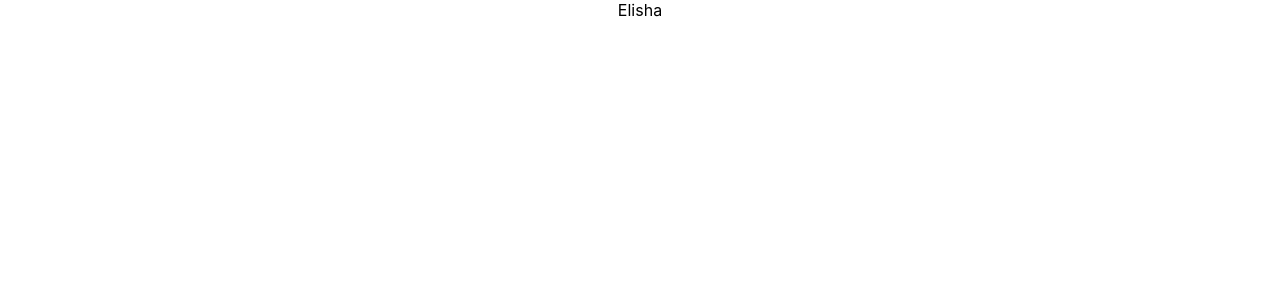
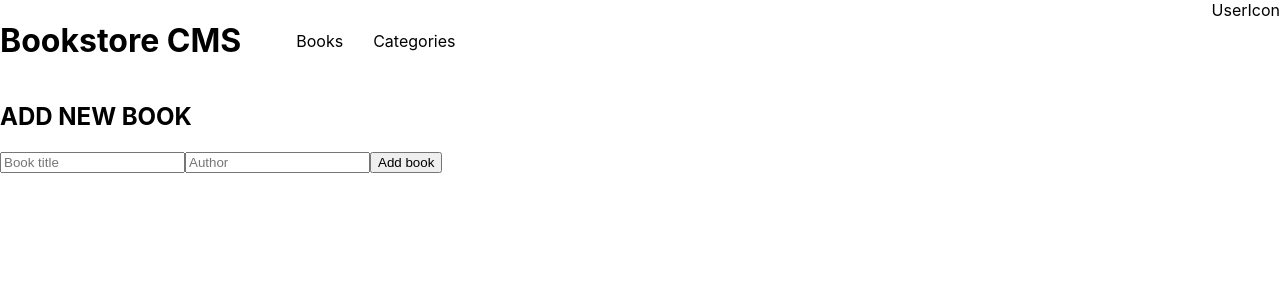
Before and after one commit to Elisha-Tetteyfio/bookstore, a React (Create React App) app: page / in a window 1280 px wide. Shown: the top 300 px of the page. Built offline with nearby package versions, Linux system fonts and the light colour scheme.

Commit message:
Add components and routes

```diff
--- a/package.json
+++ b/package.json
@@ -8,6 +8,7 @@
     "@testing-library/user-event": "^13.5.0",
     "react": "^18.2.0",
     "react-dom": "^18.2.0",
+    "react-router-dom": "^5.3.0",
     "react-scripts": "5.0.1",
     "web-vitals": "^2.1.4"
   },
--- a/src/App.css
+++ b/src/App.css
@@ -1,3 +1 @@
-.App {
-  text-align: center;
-}
+/*******************************************/
--- a/src/App.js
+++ b/src/App.js
@@ -1,9 +1,21 @@
+import { Route, Switch } from 'react-router-dom';
 import './App.css';
+import Header from './components/Header';
+import Books from './pages/Books';
+import Categories from './pages/Categories';
 
 function App() {
   return (
     <div className="App">
-      Elisha
+      <Header />
+      <Switch>
+        <Route path="/" exact>
+          <Books />
+        </Route>
+        <Route path="/categories" exact>
+          <Categories />
+        </Route>
+      </Switch>
     </div>
   );
 }
--- /dev/null
+++ b/src/components/Book.js
@@ -0,0 +1,30 @@
+import React from 'react';
+
+const Book = (title, author) => (
+  <>
+    <div className="leftSide">
+      <div className="name">
+        Genre
+        <br />
+        {title}
+        <br />
+        {author}
+        <div>
+          <button type="button">Comments</button>
+          <button type="button">Remove</button>
+          <button type="button">Edit</button>
+        </div>
+      </div>
+      <div className="progress">
+        Progress
+      </div>
+    </div>
+    <div className="rightSide">
+      <h3>Current Chapter</h3>
+      Chapter title
+      <button type="button">Update progress</button>
+    </div>
+  </>
+);
+
+export default Book;
--- /dev/null
+++ b/src/components/Form.js
@@ -0,0 +1,14 @@
+import React from 'react';
+
+const Form = () => (
+  <>
+    <h2>ADD NEW BOOK</h2>
+    <form>
+      <input type="text" placeholder="Book title" />
+      <input type="text" placeholder="Author" />
+      <button type="submit">Add book</button>
+    </form>
+  </>
+);
+
+export default Form;
--- /dev/null
+++ b/src/components/Header.js
@@ -0,0 +1,19 @@
+import React from 'react';
+import styles from './Header.module.css';
+
+const Header = () => (
+  <div className={styles.head}>
+    <div className={styles.leftSide}>
+      <h1>Bookstore CMS</h1>
+      <div>
+        <ul className={styles.links}>
+          <li className={styles.linkItem}>Books</li>
+          <li className={styles.linkItem}>Categories</li>
+        </ul>
+      </div>
+    </div>
+    <>UserIcon</>
+  </div>
+);
+
+export default Header;
--- /dev/null
+++ b/src/components/Header.module.css
@@ -0,0 +1,17 @@
+.head {
+  display: flex;
+  justify-content: space-between;
+}
+
+.leftSide {
+  display: flex;
+}
+
+.links {
+  display: flex;
+  list-style: none;
+}
+
+.linkItem {
+  padding: 15px;
+}
--- a/src/index.js
+++ b/src/index.js
@@ -1,11 +1,14 @@
 import React from 'react';
 import ReactDOM from 'react-dom/client';
+import { BrowserRouter } from 'react-router-dom';
 import './index.css';
 import App from './App';
 
 const root = ReactDOM.createRoot(document.getElementById('root'));
 root.render(
   <React.StrictMode>
-    <App />
+    <BrowserRouter>
+      <App />
+    </BrowserRouter>
   </React.StrictMode>,
 );
--- /dev/null
+++ b/src/pages/Books.js
@@ -0,0 +1,12 @@
+import React from 'react';
+// import Book from '../components/Book';
+import Form from '../components/Form';
+
+const Books = () => (
+  <>
+    {/* {Book('My Book', 'Nii')}  ---------------------      A test book object */}
+    <Form />
+  </>
+);
+
+export default Books;
--- /dev/null
+++ b/src/pages/Categories.js
@@ -0,0 +1,7 @@
+import React from 'react';
+
+const Categories = () => (
+  <button type="submit">Check status</button>
+);
+
+export default Categories;
```
Also changed, not shown: 1 other file (tests, documents, lock files or other folders).
